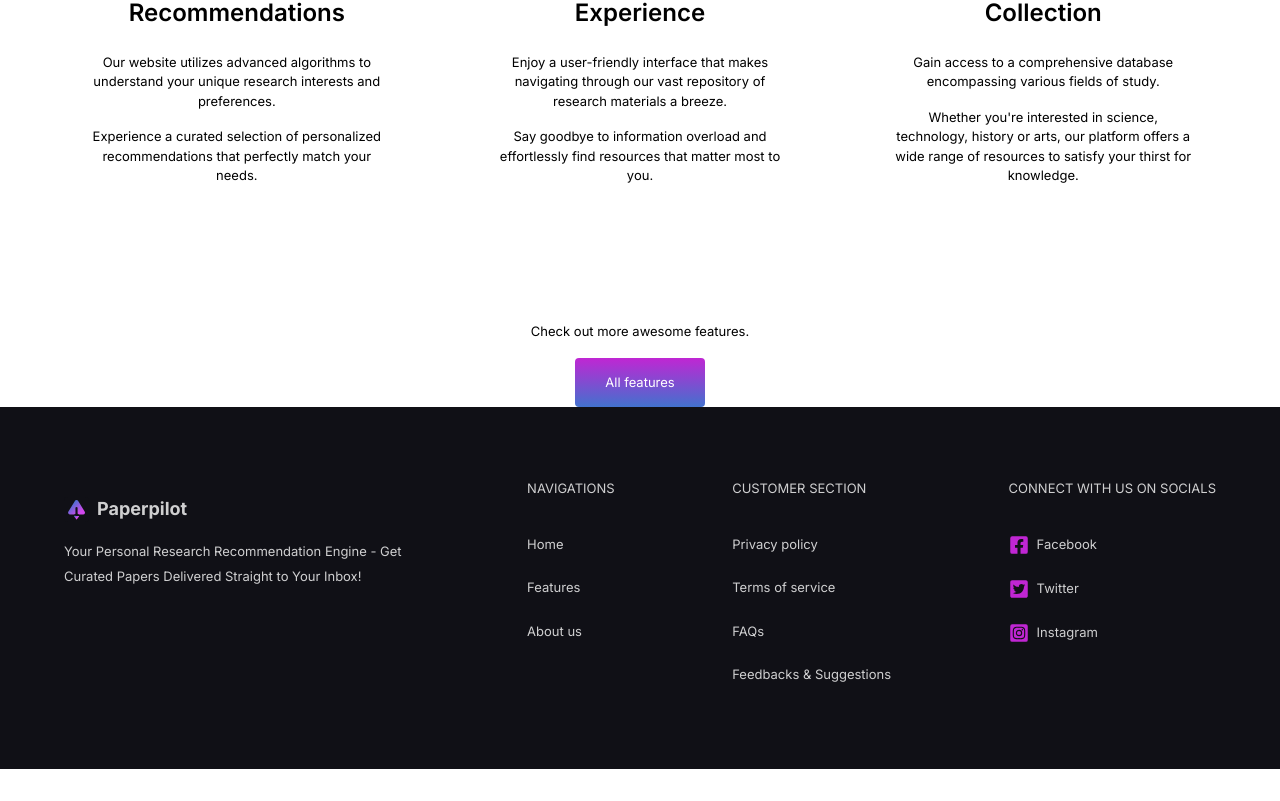
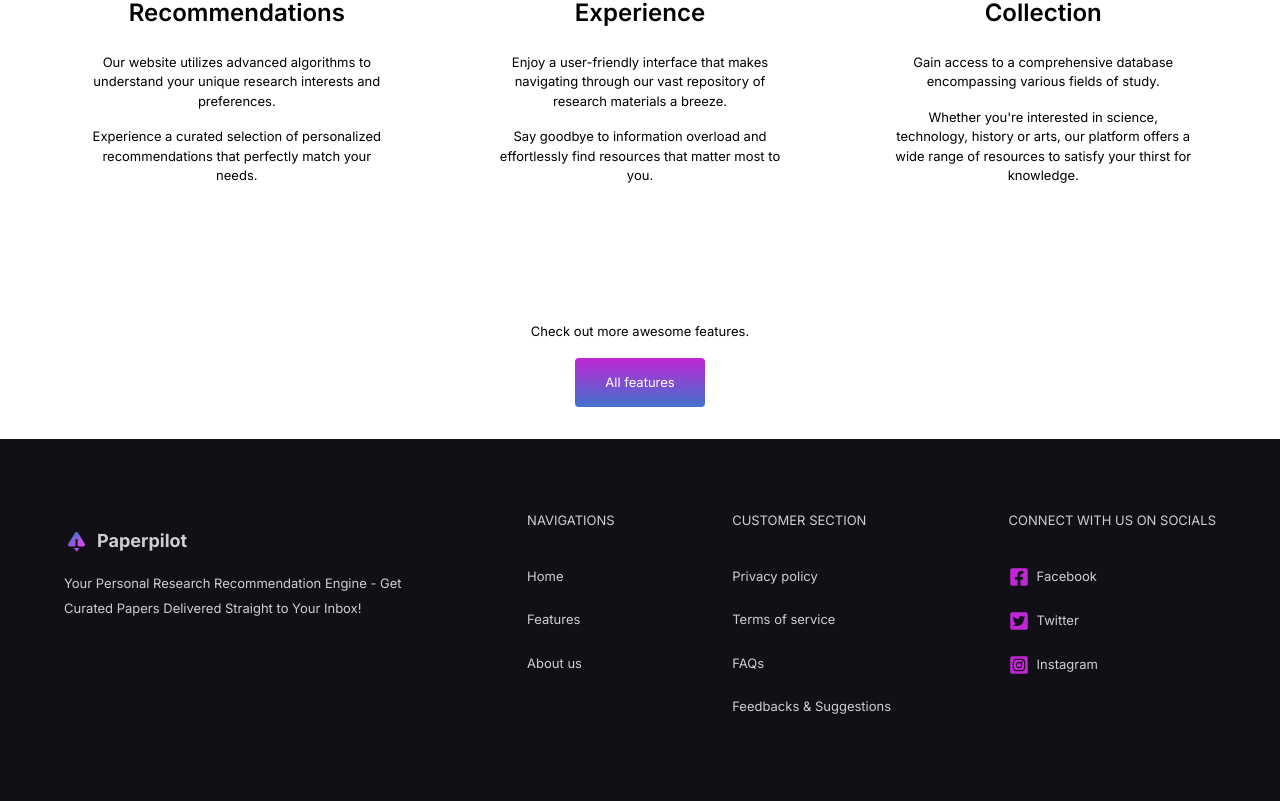
Before and after one commit to abel-otegbola/Paperpilot, a Next.js app: page / in a window 1280 px wide. Shown: the part 940-1741 px from the top of the page. Before the commit the page ends 1709 px from the top, so only its background shows below. Built offline with nearby package versions, Linux system fonts and the light colour scheme; no server answers.

Commit message:
fix: increase footer top margin

```diff
--- a/src/components/footer/page.js
+++ b/src/components/footer/page.js
@@ -4,7 +4,7 @@ import {FaFacebookSquare, FaTwitterSquare, FaInstagramSquare, FaRegPaperPlane} f
 
 const Footer = () => {
     return (
-        <div className="flex justify-between flex-wrap bg-dark text-white/[0.8] px-[5%] py-[40px]">
+        <div className="flex justify-between flex-wrap bg-dark text-white/[0.8] px-[5%] py-[40px] mt-8">
             <div className="md:w-[30%] my-12">
                 <Link href="/" className="flex items-center text-lg font-bold mb-4 gap-2">
                     <Image src="/logo.svg" alt="paperpilot" width={25} height={25} />
```
